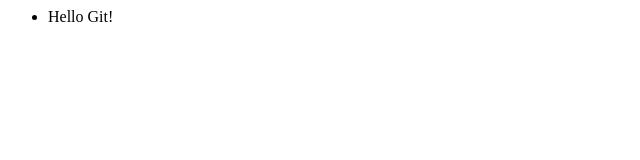
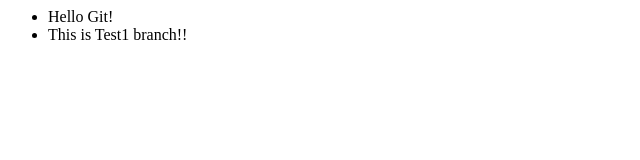
Before and after one commit to STAY-TaeHui/source_tree2, a plain HTML site: page index.html in a window 1280 px wide. Shown: the whole page, without its empty margins (0-640 px from the left). Drawn offline with Linux system fonts and the light colour scheme.

Commit message:
test1 branch

```diff
--- a/index.html
+++ b/index.html
@@ -12,6 +12,7 @@
 <ul>
 
 <li>Hello Git!</li>
+<li>This is Test1 branch!!</li>
 </ul>
 
 </body>
```
